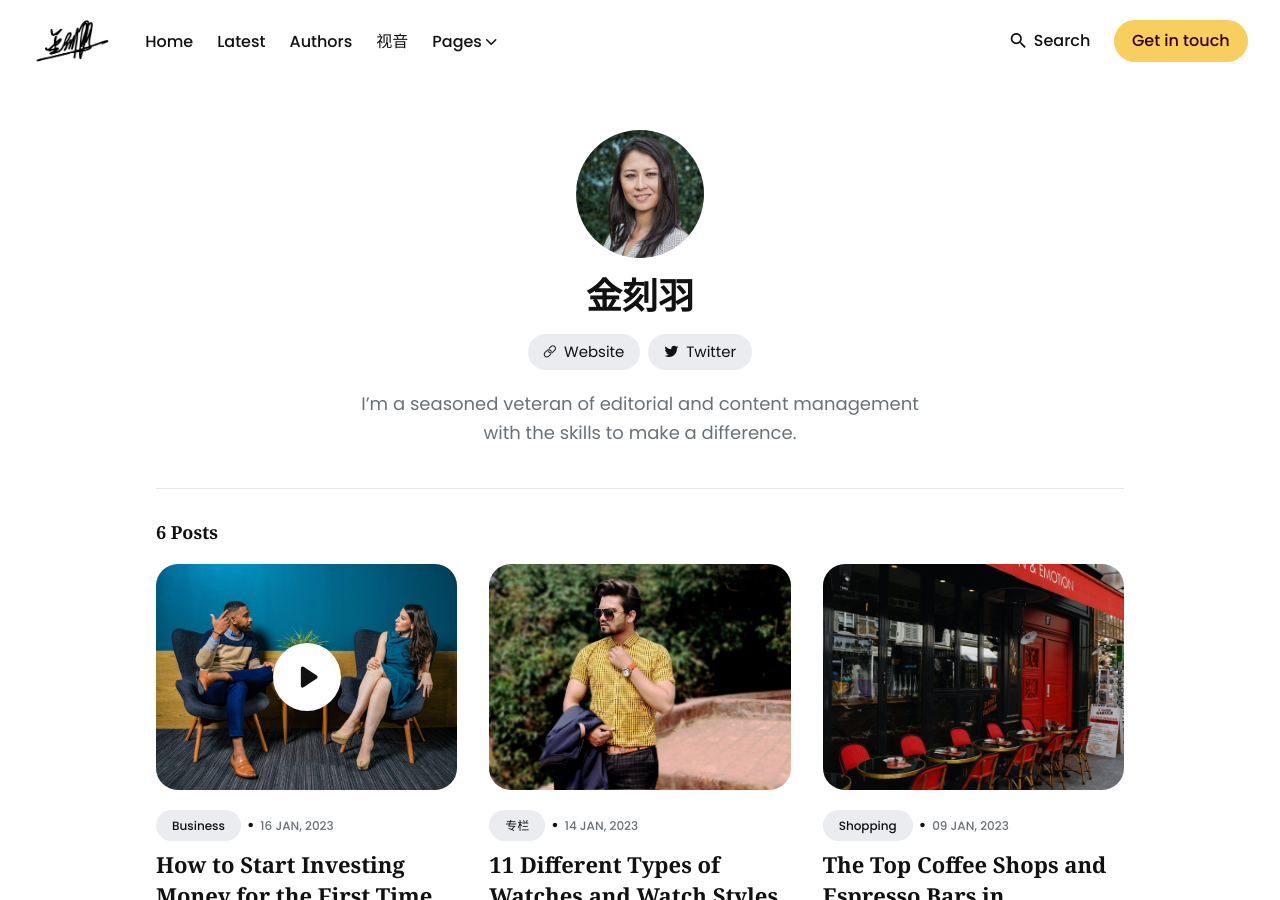
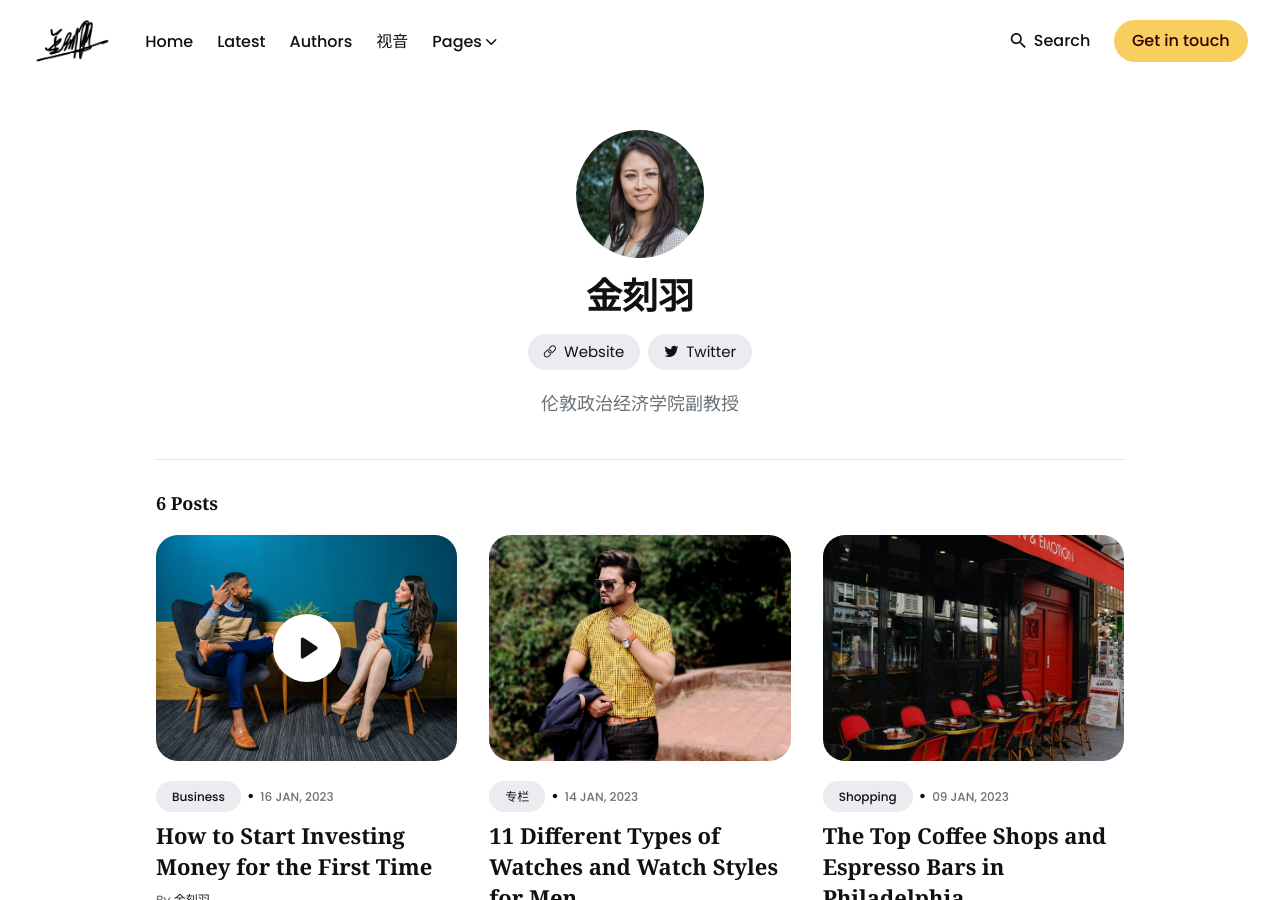
Before and after one commit to KeyuJin2018/KeyuJin2018.github.io, a Jekyll site: the page built from _authors/admin.md, in a window 1280 px wide and 900 px high. Built offline with Jekyll 4.4.1, drawn with Linux system fonts in a browser that asks for light colours.

Commit message:
Update admin.md

```diff
--- a/_authors/admin.md
+++ b/_authors/admin.md
@@ -5,4 +5,4 @@ image: '/images/200.jpg'
 website: https://www.keyujin.com/
 twitter: https://x.com/KeyuJin
 ---
-I'm a seasoned veteran of editorial and content management with the skills to make a difference.
+伦敦政治经济学院副教授
```
